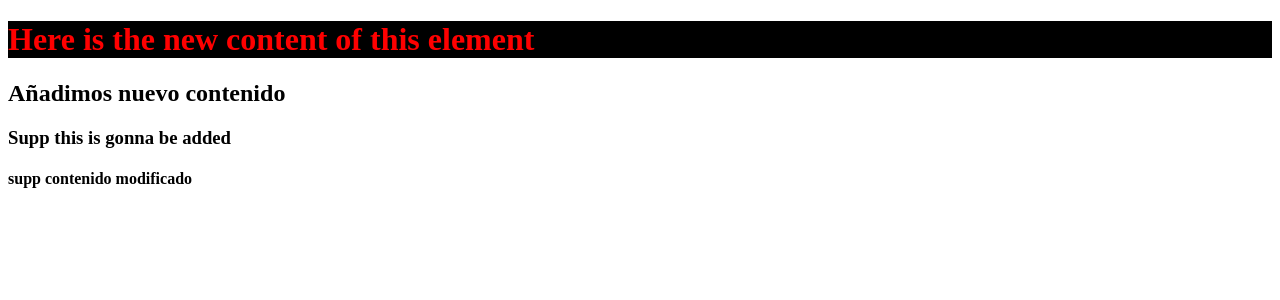
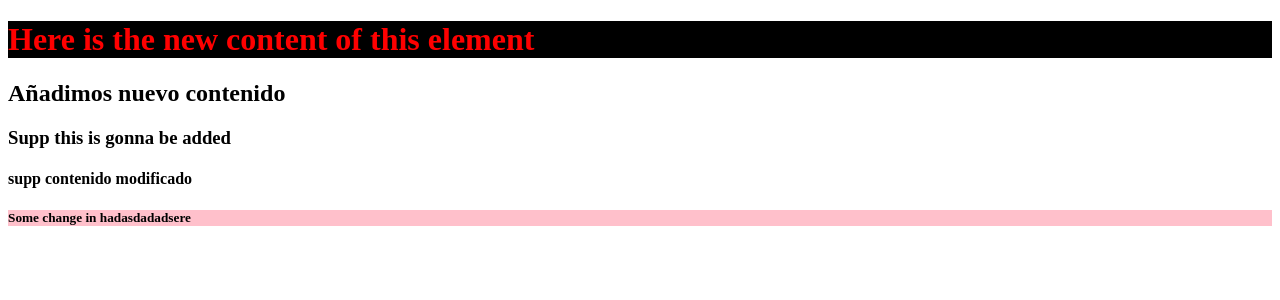
Before and after one commit to fecego/prueba-repo, an Angular app: page / in a window 1280 px wide. Shown: the top 300 px of the page. Built offline with nearby package versions, Linux system fonts and the light colour scheme.

Commit message:
Supp this is commited

```diff
--- a/src/app/app.component.html
+++ b/src/app/app.component.html
@@ -2,3 +2,4 @@
 <h2>Añadimos nuevo contenido</h2>
 <h3>Supp this is gonna be added</h3>
 <h4>supp contenido modificado</h4>
+<h5>Some change in hadasdadadsere</h5>
```
